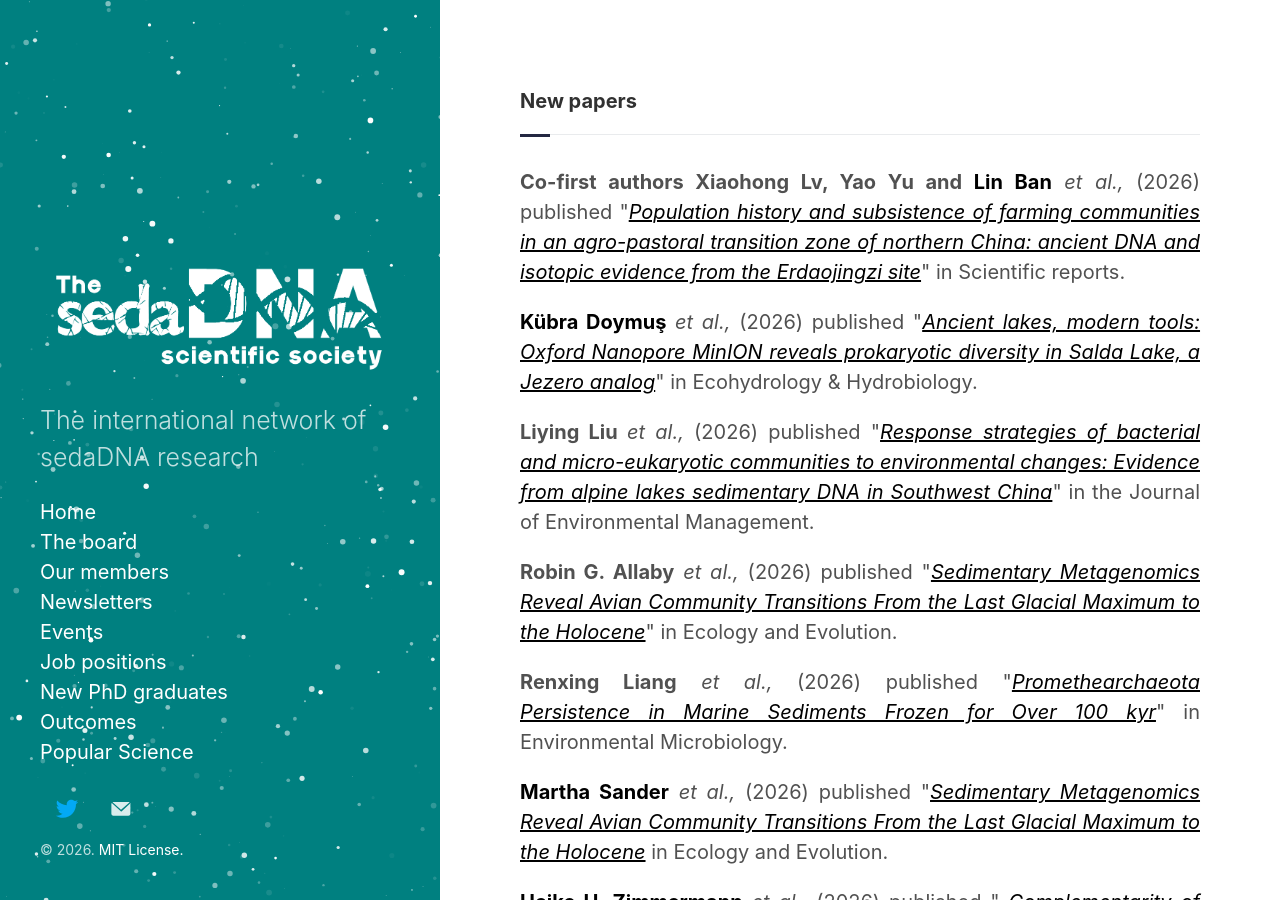
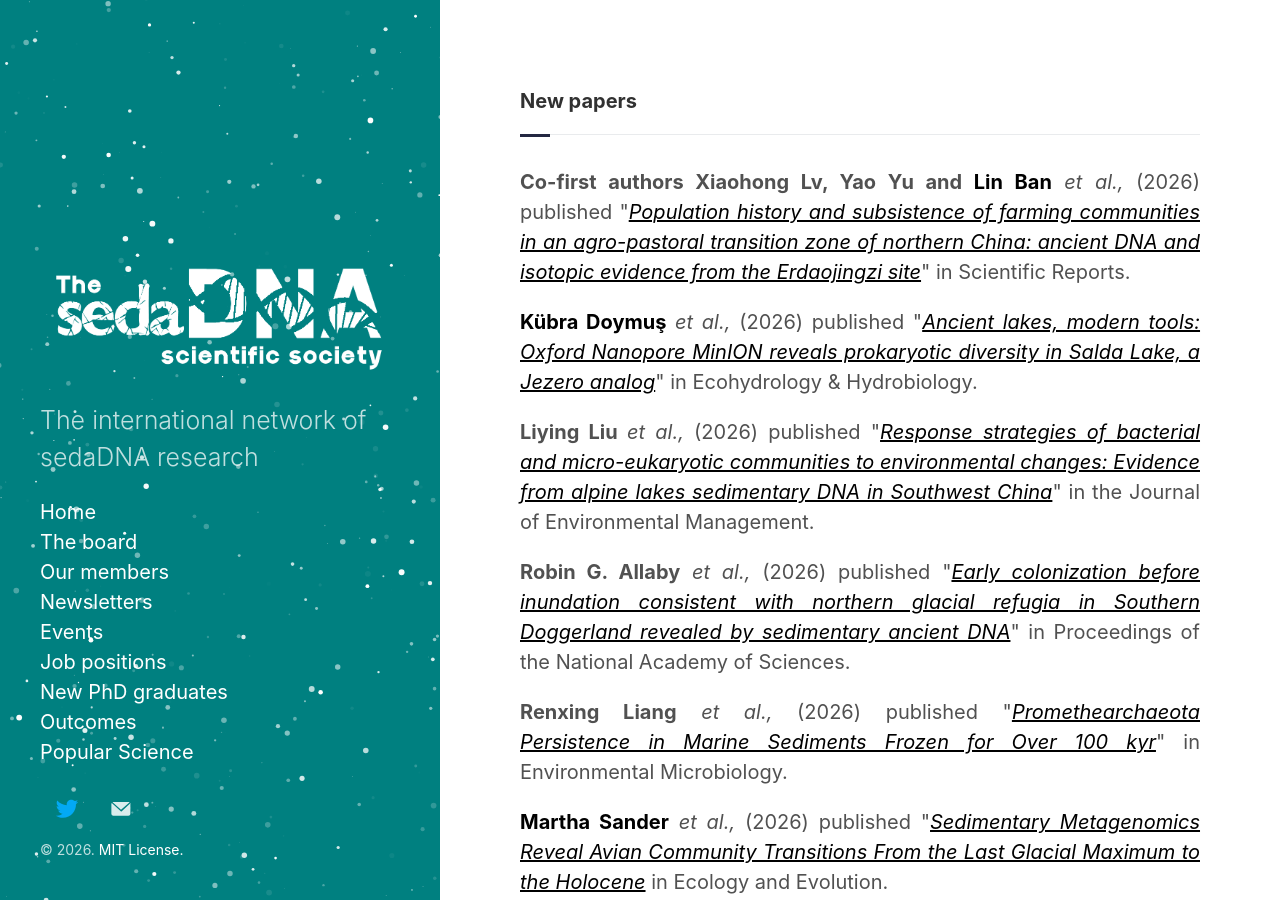
Before and after one commit to sedadna/sedadna.github.io, a Jekyll site: the page built from category/news/26-04.md, in a window 1280 px wide and 900 px high, scrolled down 565 px. Built offline with Jekyll 4.4.1, drawn with Linux system fonts in a browser that asks for light colours.

Commit message:
Update 26-04.md

```diff
--- a/category/news/26-04.md
+++ b/category/news/26-04.md
@@ -26,13 +26,13 @@ title: April 2026 Newsletter
 
 <p><a href="https://www.researchgate.net/profile/Kai-Li-55" target="_blank"><b>Kai Li</b></a><i> et al.,</i> (2026) published "<a href="https://doi.org/10.1016/j.quascirev.2025.109348" target="_blank"><u><i>sedaDNA and pollen disclose treeline advancing and plant diversity trajectory under recent climate warming in southwestern Hengduan Mountains, China</i></u></a>" in Quaternary Science Reviews.</p> -->
 
-<p><b>Co-first authors Xiaohong Lv, Yao Yu and </b><a href="https://www.researchgate.net/profile/Lin-Ban-2" target="_blank"><b>Lin Ban</b></a> <i> et al.,</i> (2026) published "<a href="https://www.nature.com/articles/s41598-026-42242-3" target="_blank"><u><i>Population history and subsistence of farming communities in an agro-pastoral transition zone of northern China: ancient DNA and isotopic evidence from the Erdaojingzi site</i></u></a>" in Scientific reports.</p>
+<p><b>Co-first authors Xiaohong Lv, Yao Yu and </b><a href="https://www.researchgate.net/profile/Lin-Ban-2" target="_blank"><b>Lin Ban</b></a> <i> et al.,</i> (2026) published "<a href="https://www.nature.com/articles/s41598-026-42242-3" target="_blank"><u><i>Population history and subsistence of farming communities in an agro-pastoral transition zone of northern China: ancient DNA and isotopic evidence from the Erdaojingzi site</i></u></a>" in Scientific Reports.</p>
 
 <p><a href="https://www.researchgate.net/profile/Kuebra-Doymus/research" target="_blank"><b>Kübra Doymuş</b></a> <i> et al.,</i> (2026) published "<a href="https://www.sciencedirect.com/science/article/pii/S1642359326000224" target="_blank"><u><i>Ancient lakes, modern tools: Oxford Nanopore MinION reveals prokaryotic diversity in Salda Lake, a Jezero analog</i></u></a>" in Ecohydrology & Hydrobiology.</p>
 
 <p><b>Liying Liu </b><i>et al.,</i> (2026) published "<a href="https://www.sciencedirect.com/science/article/pii/S0301479726007577" target = "_blank"><u><i>Response strategies of bacterial and micro-eukaryotic communities to environmental changes: Evidence from alpine lakes sedimentary DNA in Southwest China</i></u></a>" in the Journal of Environmental Management. </p>
 
-<p><b>Robin G. Allaby</b><i> et al.,</i> (2026) published "<a href="https://www.pnas.org/doi/abs/10.1073/pnas.2508402123" target="_blank"><u><i>Sedimentary Metagenomics Reveal Avian Community Transitions From the Last Glacial Maximum to the Holocene</i></u></a>" in Ecology and Evolution.</p>
+<p><b>Robin G. Allaby</b><i> et al.,</i> (2026) published "<a href="https://www.pnas.org/doi/abs/10.1073/pnas.2508402123" target="_blank"><u><i>Early colonization before inundation consistent with northern glacial refugia in Southern Doggerland revealed by sedimentary ancient DNA</i></u></a>" in Proceedings of the National Academy of Sciences.</p>
 
 <p><b>Renxing Liang</b><i> et al.,</i> (2026) published "<a href="https://enviromicro-journals.onlinelibrary.wiley.com/doi/abs/10.1111/1462-2920.70277" target="_blank_"><u><i>Promethearchaeota Persistence in Marine Sediments Frozen for Over 100 kyr</i></u></a>" in Environmental Microbiology.</p>
 
```
